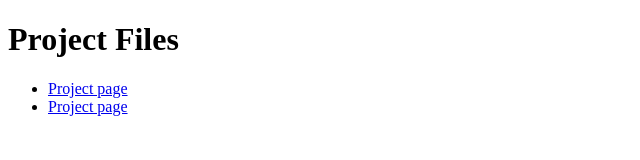
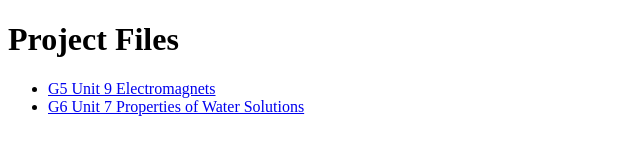
Before and after one commit to andymeintjes/FuzokuShou2025ScienceClasses, a plain HTML site: page index.html in a window 1280 px wide. Shown: the whole page, without its empty margins (0-640 px from the left). Drawn offline with Linux system fonts and the light colour scheme.

Commit message:
Update index labels

```diff
--- a/index.html
+++ b/index.html
@@ -8,8 +8,8 @@
 <body>
   <h1>Project Files</h1>
   <ul>
-    <li><a href="Grade5\Unit 9\index.html">Project page</a></li>
-    <li><a href="Grade6\Unit 7\index.html">Project page</a></li>
+    <li><a href="Grade5\Unit 9\index.html">G5 Unit 9 Electromagnets</a></li>
+    <li><a href="Grade6\Unit 7\index.html">G6 Unit 7 Properties of Water Solutions</a></li>
   </ul>
 </body>
 </html>
```
